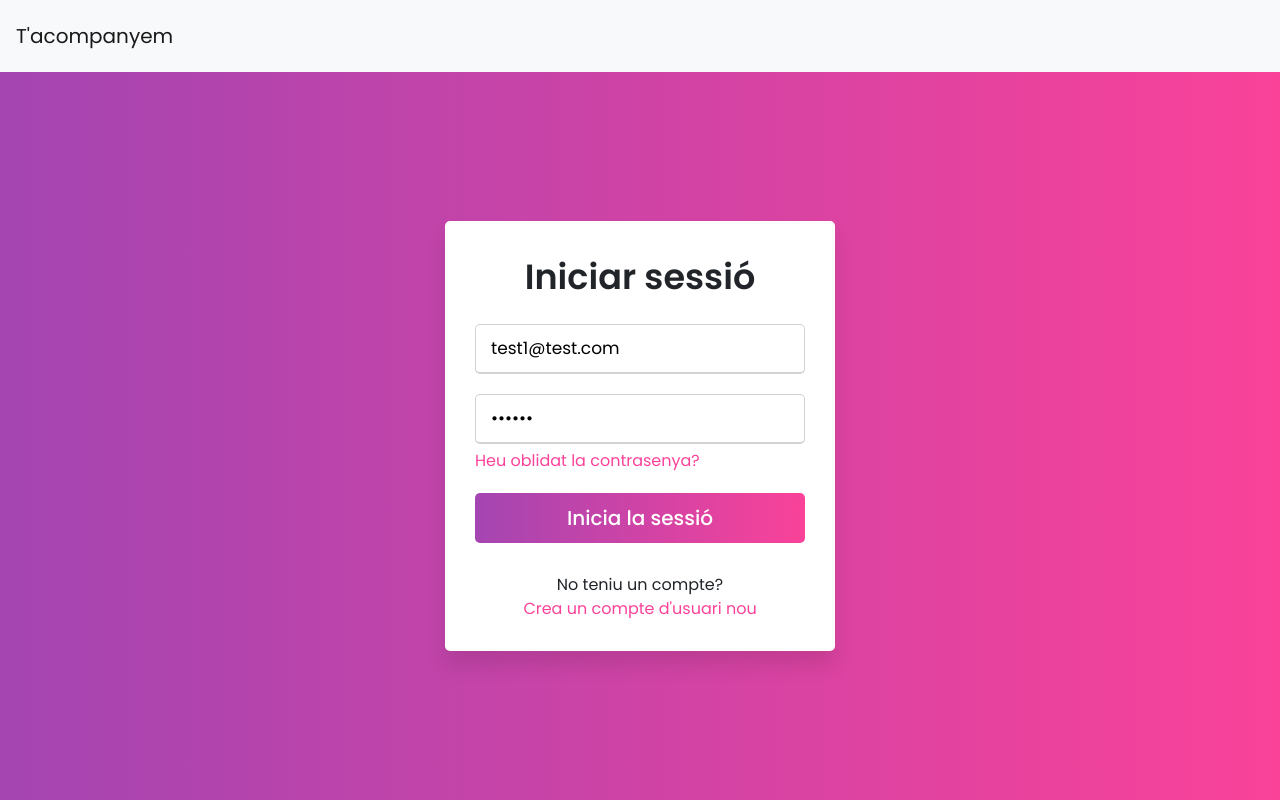
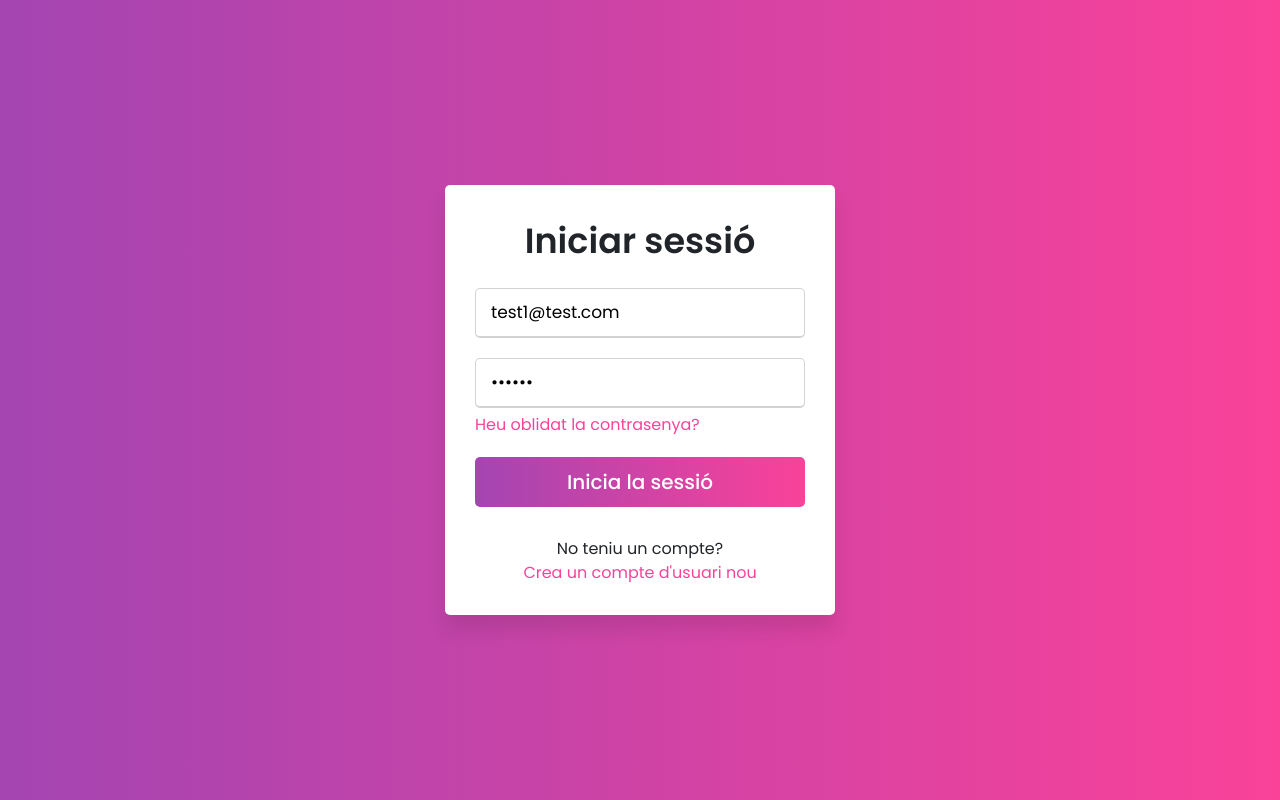
Before and after one commit to Juditsatu/us-acompanyem-app, an Angular app: page /auth/login in a window 1280 px wide. Built offline with nearby package versions, Linux system fonts and the light colour scheme.

Commit message:
menu en home

```diff
--- a/src/app/app.component.html
+++ b/src/app/app.component.html
@@ -1,4 +1,4 @@
-<app-menu></app-menu>
+
 
 
 <router-outlet></router-outlet>
--- a/src/app/data/pages/home/home.component.html
+++ b/src/app/data/pages/home/home.component.html
@@ -1 +1,2 @@
+<app-home></app-home>
 <p>home works!</p>
--- a/src/styles.scss
+++ b/src/styles.scss
@@ -10,12 +10,11 @@
 html,
 body {
   width: 100%;
-  height: calc(100vh - 72px);
+  height: 100vh;;
+
 }
 
-nav {
-  height: 72px;
-}
+
 
 .main-wrapper{
   display: grid;
```
